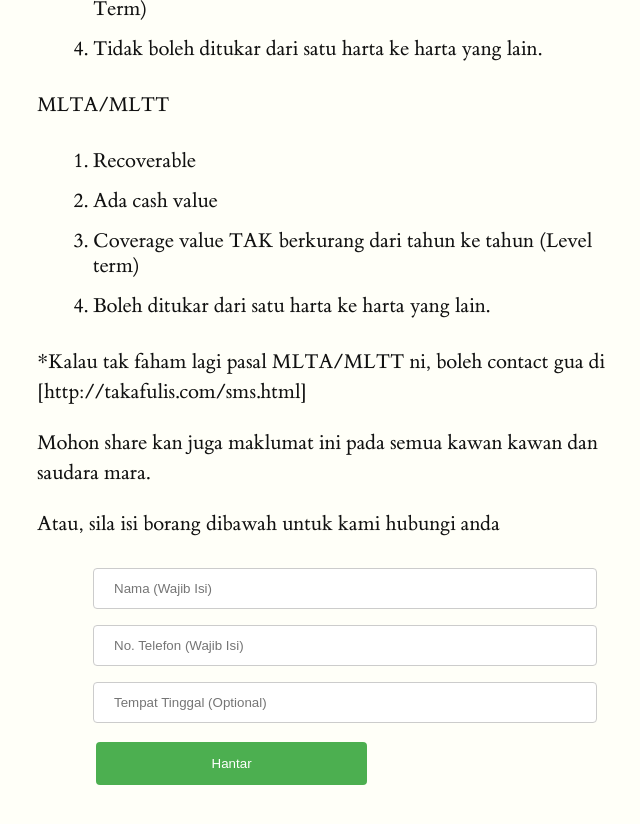
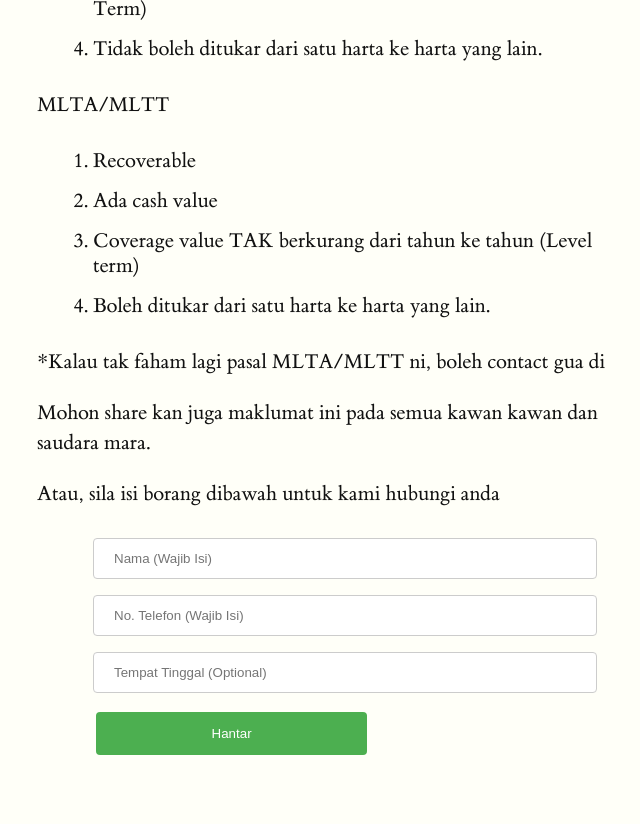
Before and after one commit to takafulis/takafulis.github.io, a Jekyll site: the page built from _posts/2017-01-26-pencerahan-mlta-mltt.md, in a window 1280 px wide and 900 px high, scrolled down 5382 px. Shown: the top 824 px of the window, without its empty margins (123-763 px from the left). Built offline with Jekyll 4.4.1, drawn with Linux system fonts in a browser that asks for light colours.

Commit message:
Update 2017-01-26-pencerahan-mlta-mltt.md

```diff
--- a/_posts/2017-01-26-pencerahan-mlta-mltt.md
+++ b/_posts/2017-01-26-pencerahan-mlta-mltt.md
@@ -105,6 +105,6 @@ MLTA/MLTT
 3. Coverage value TAK berkurang dari tahun ke tahun (Level term)
 4. Boleh ditukar dari satu harta ke harta yang lain.
 
-*Kalau tak faham lagi pasal MLTA/MLTT ni, boleh contact gua di [http://takafulis.com/sms.html]
+*Kalau tak faham lagi pasal MLTA/MLTT ni, boleh contact gua di [](http://takafulis.com/sms.html)
 
 Mohon share kan juga maklumat ini pada semua kawan kawan dan saudara mara.
```
